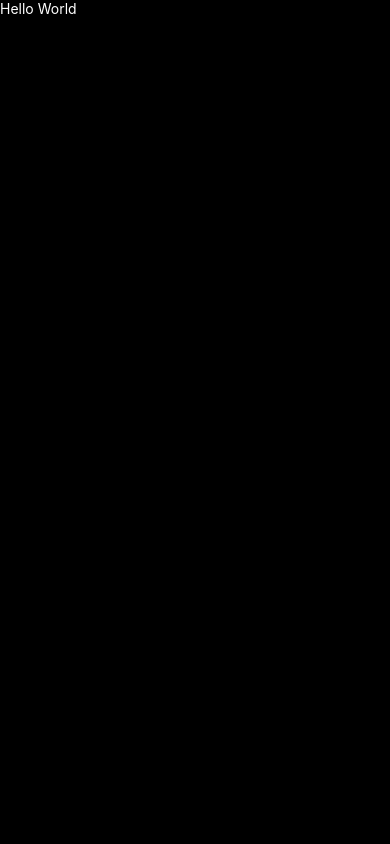
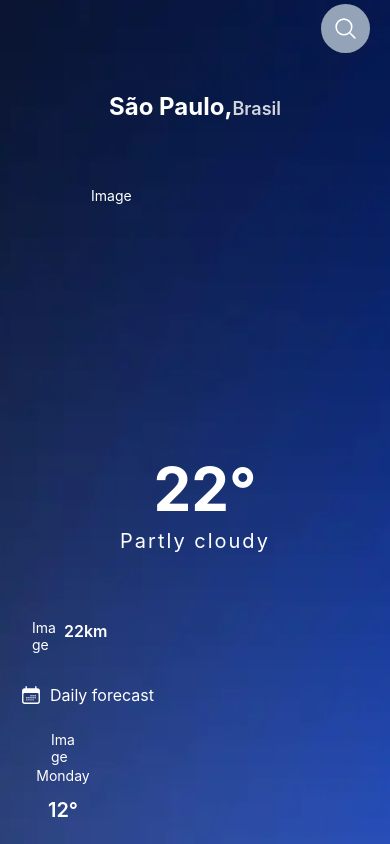
Before and after one commit to GabrielLopes001/weather, a React Native app: screen / in a window 390 px wide. Built offline with nearby package versions, Linux system fonts and the light colour scheme.

Commit message:
add home page layout finish

```diff
--- a/src/screens/home.tsx
+++ b/src/screens/home.tsx
@@ -1,12 +1,120 @@
 import { StatusBar } from 'expo-status-bar'
-import { SafeAreaView, Text, View } from 'react-native'
+import { useState } from 'react'
+import {
+  Image,
+  SafeAreaView,
+  ScrollView,
+  Text,
+  TextInput,
+  TouchableOpacity,
+  View,
+} from 'react-native'
+import { MagnifyingGlassIcon } from 'react-native-heroicons/outline'
+import { CalendarDaysIcon, MapPinIcon } from 'react-native-heroicons/solid'
+import { twMerge } from 'tailwind-merge'
 
 export function Home() {
+  const [toggle, setToggle] = useState(false)
+  const [locations, setLocations] = useState([1, 2, 3])
+
+  function handleLocation(loc: number) {
+    console.log(loc)
+  }
+
   return (
     <View className="relative flex-1 bg-black">
       <StatusBar style="light" />
+      <Image
+        source={require('@/assets/bgimage.png')}
+        alt="background"
+        className="absolute h-full w-full"
+      />
       <SafeAreaView className="flex flex-1">
-        <Text className="text-white">Hello World</Text>
+        <View style={{ height: '7%' }} className="relative z-50 mx-4">
+          <View
+            className={twMerge(
+              'flex-row items-center justify-end rounded-full bg-slate-500',
+              toggle === true ? 'bg-slate-500' : 'bg-transparent',
+            )}
+          >
+            {toggle && (
+              <TextInput
+                placeholder="Search city"
+                placeholderTextColor={'lightgray'}
+                className="ml-4 h-10 flex-1 pb-1 text-base text-white"
+              />
+            )}
+
+            <TouchableOpacity
+              onPress={() => setToggle(!toggle)}
+              className="m-1 rounded-full bg-slate-400 p-3"
+            >
+              <MagnifyingGlassIcon size="25" color="white" />
+            </TouchableOpacity>
+          </View>
+          {locations.length > 0 && toggle ? (
+            <View className="gray-300 absolute top-16 w-full rounded-3xl bg-gray-300">
+              {locations.map((loc, index) => {
+                return (
+                  <TouchableOpacity
+                    key={index}
+                    onPress={() => handleLocation(loc)}
+                    className={twMerge(
+                      ' mb-1 flex-row items-center border-0  p-3 px-4',
+                      index + 1 !== locations.length
+                        ? 'border-b-2 border-b-gray-400'
+                        : '',
+                    )}
+                  >
+                    <MapPinIcon size="20" color="gray" />
+                    <Text className="ml-2 text-base">São Paulo, Brasil</Text>
+                  </TouchableOpacity>
+                )
+              })}
+            </View>
+          ) : null}
+        </View>
+        <View className="mx-4 mb-2 flex flex-1 justify-around">
+          <Text className="text-center text-2xl font-bold text-white">
+            São Paulo,
+            <Text className="text-lg font-semibold text-gray-300">Brasil</Text>
+          </Text>
+          <View className="flex-row justify-center">
+            <Text className="h-52 w-52 text-white">Image</Text>
+          </View>
+          <View className="space-y-2">
+            <Text className="ml-5 text-center text-6xl font-bold text-white">
+              22&#176;
+            </Text>
+            <Text className="text-center text-xl tracking-widest text-white">
+              Partly cloudy
+            </Text>
+          </View>
+          <View className="mx-4 flex-row justify-between">
+            <View className="flex-row items-center space-x-2">
+              <Text className="h-6 w-6 text-white">Image</Text>
+              <Text className="text-base font-semibold text-white">22km</Text>
+            </View>
+          </View>
+        </View>
+
+        <View className="mb-2 space-y-3">
+          <View className="mx-5 flex-row items-center space-x-2">
+            <CalendarDaysIcon size="22" color="white" />
+            <Text className="text-base text-white">Daily forecast</Text>
+          </View>
+          <ScrollView
+            horizontal
+            showsHorizontalScrollIndicator={false}
+            contentContainerStyle={{ paddingHorizontal: 15 }}
+          >
+            <View className="flex w-24 items-center justify-center space-y-3 rounded-3xl py-3">
+              <Text className="h-6 w-6 text-white">Image</Text>
+              <Text className=" text-white">Monday</Text>
+              <Text className="text-xl font-semibold text-white">12&#176;</Text>
+            </View>
+          </ScrollView>
+        </View>
       </SafeAreaView>
     </View>
   )
```
Also changed, not shown: src/assets/bgimage.png (added).
